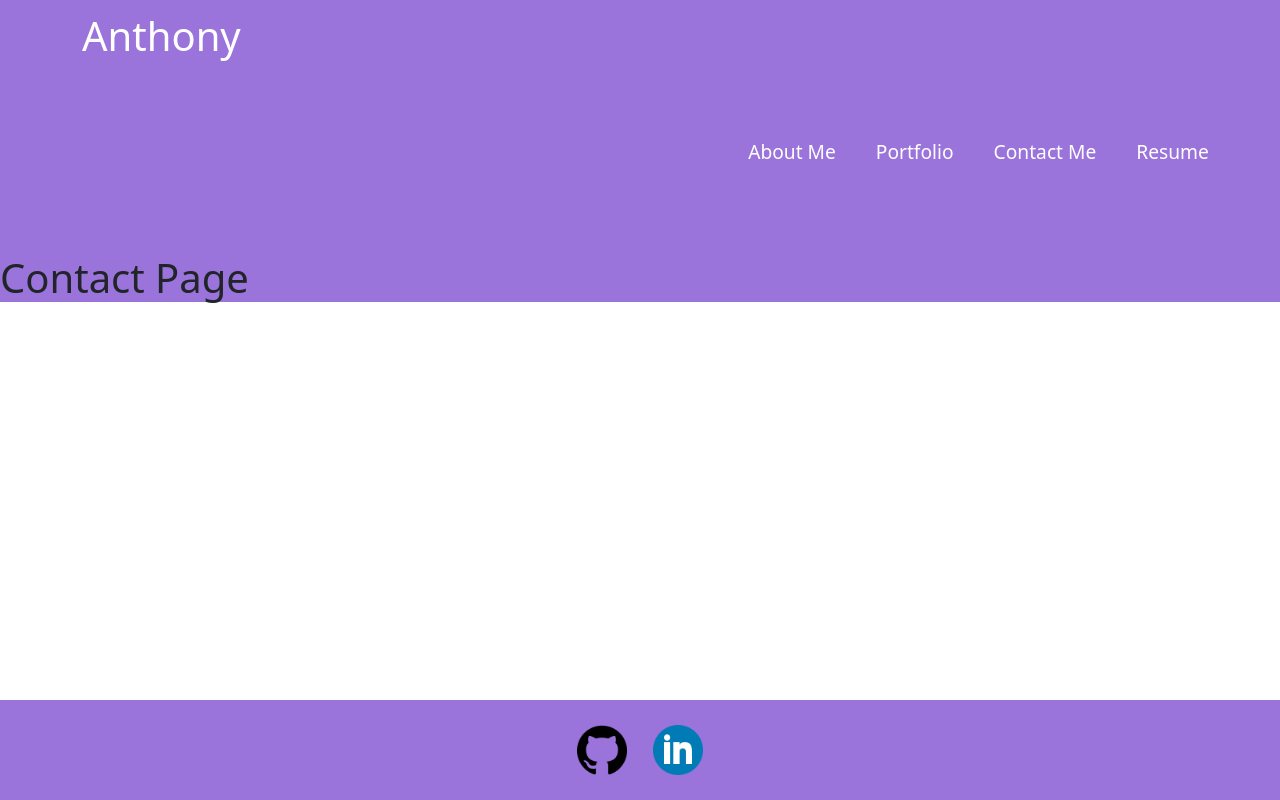
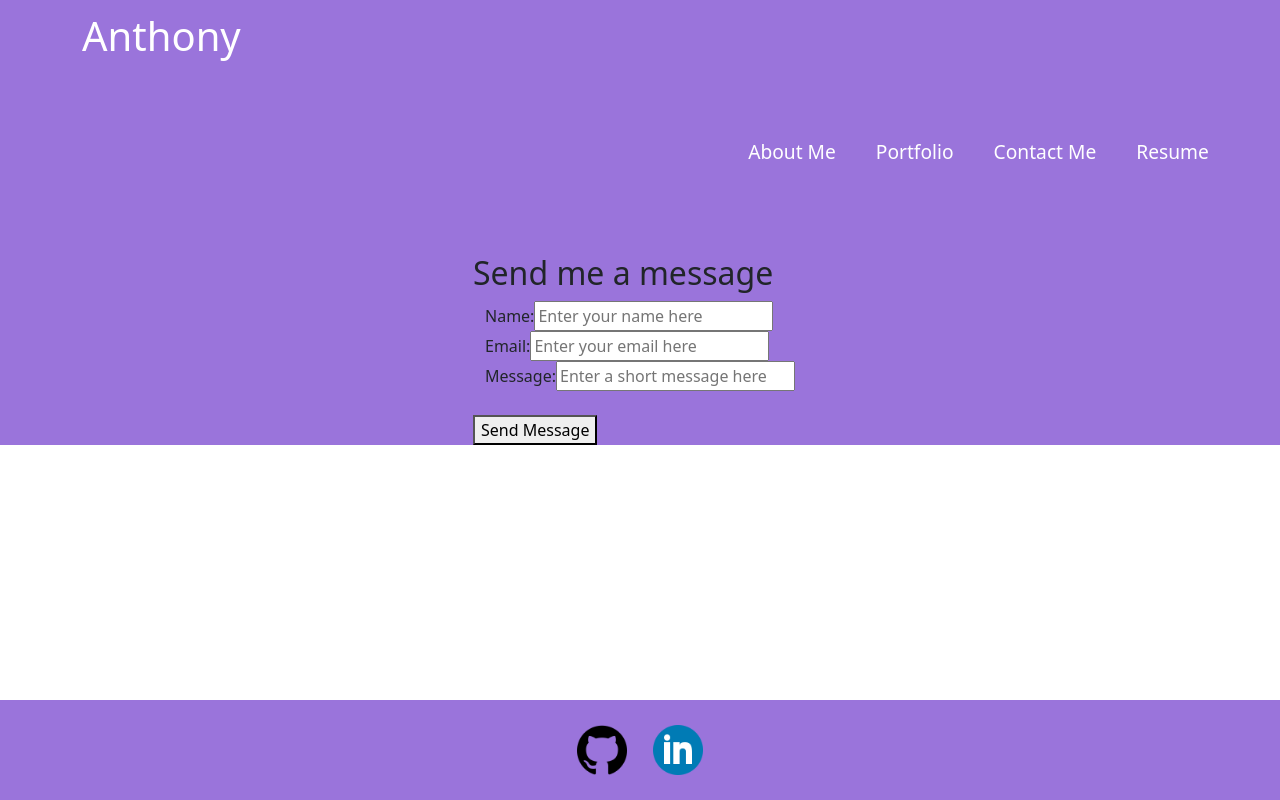
Before and after one commit to Blackswan1010/myreact-portfolio, a React (Vite) app: page /contact in a window 1280 px wide. Built offline with nearby package versions, Linux system fonts and the light colour scheme.

Commit message:
added styling and implemented handleForm with useState

```diff
--- a/src/components/pages/ContactPage.jsx
+++ b/src/components/pages/ContactPage.jsx
@@ -1,7 +1,111 @@
+import { useState } from "react";
+import { validateEmail } from "/utils/helpers";
+
+const styles = {
+  container: {
+    display: "flex",
+    alignItems: "center",
+    flexWrap: "wrap",
+    justifyContent: "center",
+    height: "100%",
+  },
+  content: {
+
+  }
+
+
+}
 function ContactPage() {
+  // Creating and setting initial values the state variables for the fields in the form
+  const [email, setEmail] = useState("");
+  const [userName, setUserName] = useState("");
+  const [message, setMessage] = useState("");
+  const [errorMessage, setErrorMessage] = useState("");
+
+  const handleInputChange = (e) => {
+    // Getting the value and name of the input which triggered the change
+    const { target } = e;
+    const inputType = target.name;
+    const inputValue = target.value;
+
+    // Based on the input type, we set the state of either email, username, and password
+    if (inputType === "email") {
+      setEmail(inputValue);
+    } else if (inputType === "userName") {
+      setUserName(inputValue);
+    } else {
+      setMessage(inputValue);
+    }
+  };
+
+  const handleFormSubmit = (e) => {
+
+    e.preventDefault();
+
+
+    if (!validateEmail(email) || !userName) {
+      setErrorMessage(" No Email entered ");
+      if (!userName || !message) {
+        setErrorMessage(" No username entered ");
+        if (!message) {
+
+          setErrorMessage(" No Message entered ");
+          return;
+        }
+      }
+    }
+
+    setUserName("");
+    setMessage("");
+    setEmail("");
+
+  };
+
   return (
-    <div>
-      <h1>Contact Page</h1>
+    <div style={styles.container}>
+      <div style={styles.content}>
+        <h2>Send me a message</h2>
+        <form className="form" onSubmit={handleFormSubmit}>
+          <div className="container text-left">
+            Name:
+            <input
+              value={userName}
+              name="userName"
+              onChange={handleInputChange}
+              type="text"
+              placeholder="Enter your name here"
+            />
+            <br/>
+            Email:
+            <input
+              value={email}
+              name="email"
+              onChange={handleInputChange}
+              type="email"
+              placeholder="Enter your email here"
+            />
+            <br/>
+            Message:
+            <input
+              value={message}
+              name="message"
+              onChange={handleInputChange}
+              type="message"
+              placeholder="Enter a short message here"
+            />
+          </div>
+          <br/>
+          <button type="submit" id="btnResume">
+            Send Message
+          </button>
+
+          {errorMessage && (
+            <div>
+              <h3 className="error-text">{errorMessage}</h3>
+            </div>
+          )}
+        </form>
+      </div>
     </div>
   );
 }
```
